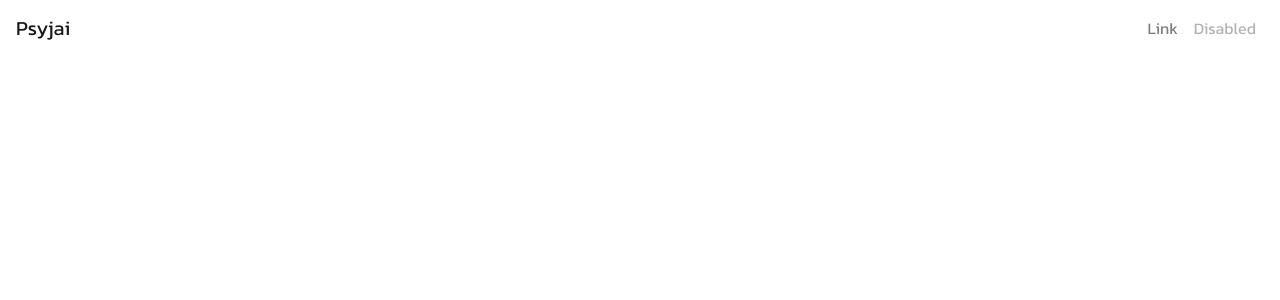
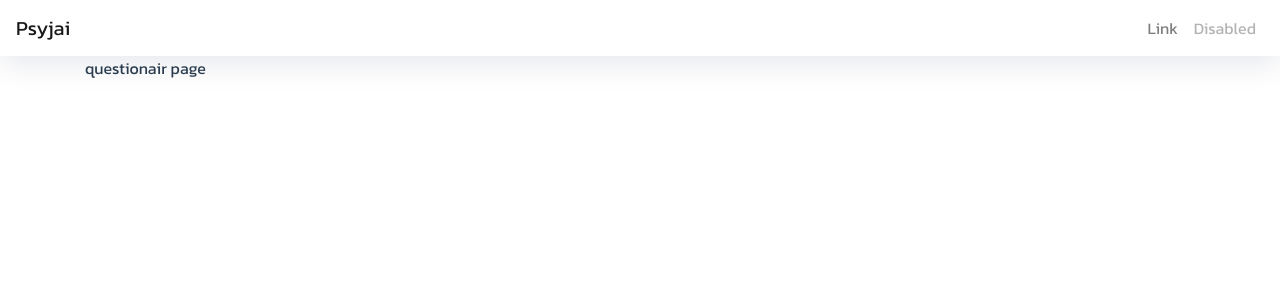
Before and after one commit to WebmasterCamp/ywc17-workshop-a, a Vue app: page /questionair in a window 1280 px wide. Shown: the top 300 px of the page. Built offline with nearby package versions, Linux system fonts and the light colour scheme.

Commit message:
add nav shadow

```diff
--- a/src/components/NavBar.vue
+++ b/src/components/NavBar.vue
@@ -13,3 +13,10 @@
     </b-collapse>
   </b-navbar>
 </template>
+
+<style lang="css">
+.navbar {
+    box-shadow: 0 8px 30px rgba(10,31,68,.1);
+}
+
+</style>
--- a/src/views/Questionair.vue
+++ b/src/views/Questionair.vue
@@ -1,6 +1,6 @@
 <template>
     <b-container>
-
+        questionair page
     </b-container>
 </template>
 
```
